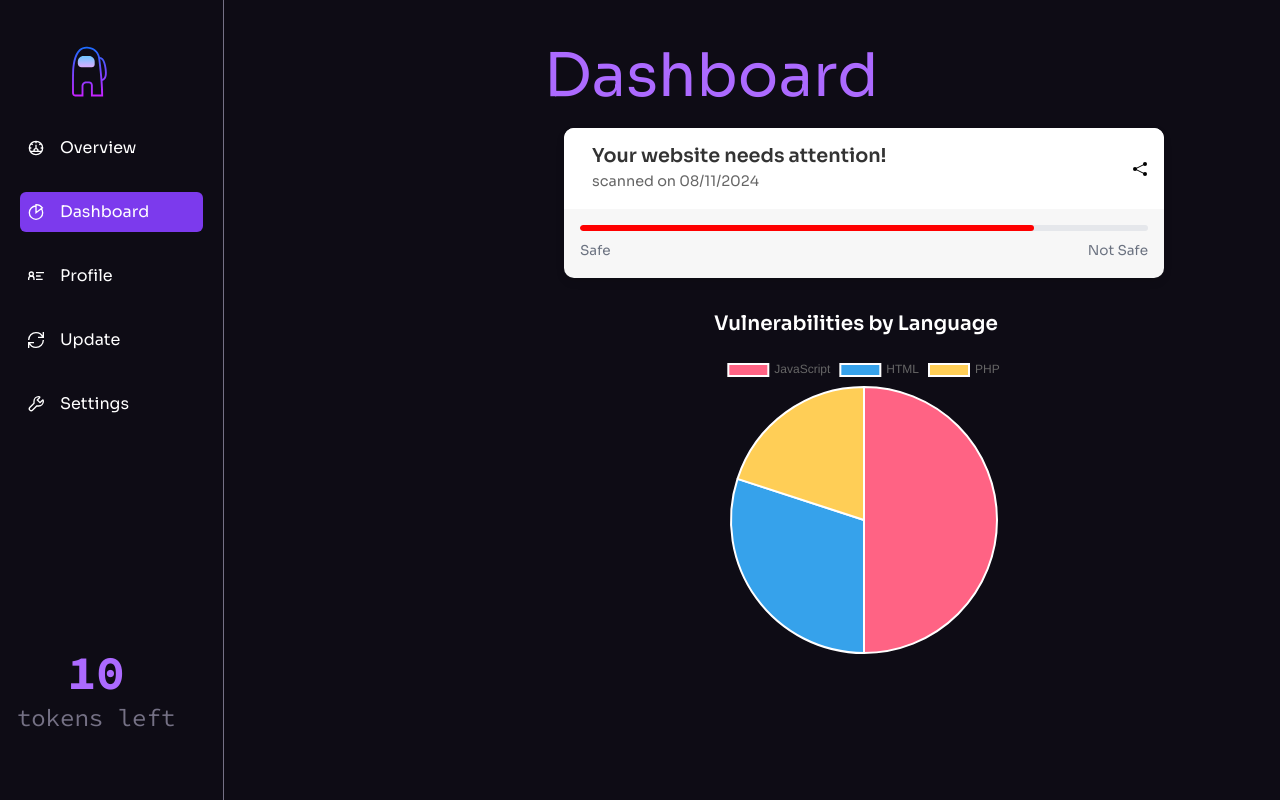
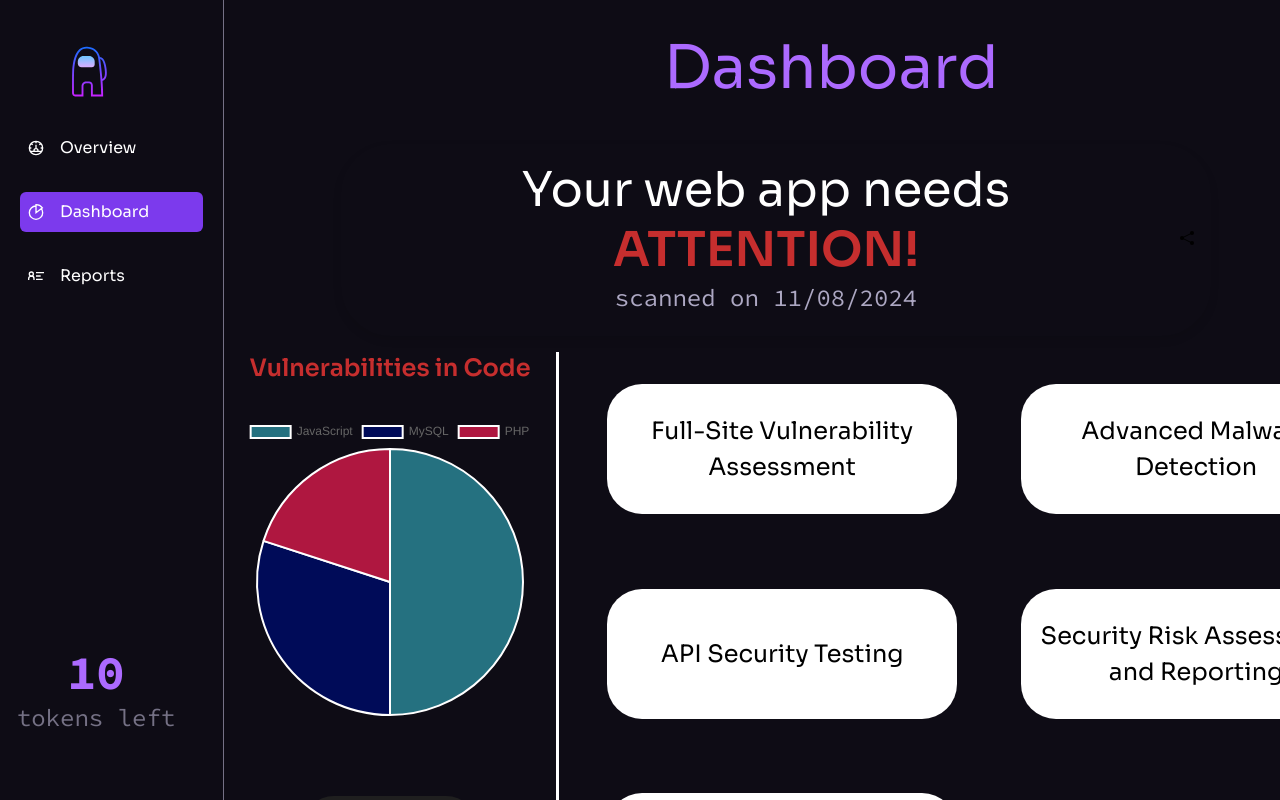
Before and after one commit to MaryemLahmer/SaaSpect_Prototype, a React (Vite) app: page /dashboard in a window 1280 px wide. Built offline with nearby package versions, Linux system fonts and the light colour scheme.

Commit message:
fix dashboard

```diff
--- a/src/App.jsx
+++ b/src/App.jsx
@@ -23,6 +23,7 @@ const App = () => {
           />
           <Route path="/scan" element={<Scan />} />
           <Route path="/dashboard" element={<Dashboard />} />
+          <Route path="/report" element={<Dashboard />} />
         </Routes>
       </div>
     </div>
--- /dev/null
+++ b/src/components/DashboardContainer.jsx
@@ -0,0 +1,39 @@
+import React from "react";
+import PieChart from "./PieChart";
+import ResultCard from "./ResultCard";
+import { scanResults } from "../constants";
+import ScanButton from "./ScanButton";
+const DashboardContainer = () => {
+  return (
+    <div className=" w-full h-full p-[1rem]  flex flex-row">
+      {/* Left Spacer */}
+      <div className="flex-grow flex-col items-center justify-center h-full">
+        <div>
+          <PieChart />
+        </div>
+        <div className="flex justify-center">
+          <ScanButton text="Full Report" to="/report" />
+        </div>
+      </div>
+
+      {/* Divider */}
+      <div className="bg-n-1 w-[0.2rem] h-full ml-[1rem]"></div>
+
+      {/* Main Content Area */}
+      <div className=" w-[73%] h-full flex flex-wrap mt-8 gap-[4rem]  overflow-hidden ml-[3rem] ">
+        {scanResults.map((result) => (
+          <ResultCard
+            key={result.id}
+            severity={result.severity}
+            mainTitle={result.title}
+            subtitle={result.text}
+            details={result.details}
+            recommendation={result.recommendation}
+          />
+        ))}
+      </div>
+    </div>
+  );
+};
+
+export default DashboardContainer;
--- a/src/components/DashboardTitle.jsx
+++ b/src/components/DashboardTitle.jsx
@@ -2,11 +2,8 @@ import React from "react";
 import { BackgroundCircles } from "./design/Hero";
 const DashboardTitle = () => {
   return (
-    <div className="h-[4rem] ml-[10rem]">
-
-      <h1 className="h1 ml-[7.5rem] mt-[0rem] text-color-1 font-medium">
-        Dashboard
-      </h1>
+    <div className="h-[4rem] ml-[20rem] mt-[2rem]">
+      <h1 className="h1 ml-[7.5rem]  text-color-1 font-medium">Dashboard</h1>
     </div>
   );
 };
--- a/src/components/PieChart.jsx
+++ b/src/components/PieChart.jsx
@@ -1,7 +1,7 @@
 // PieChart.jsx
-import React from 'react';
-import { Pie } from 'react-chartjs-2';
-import { Chart as ChartJS, ArcElement, Tooltip, Legend } from 'chart.js';
+import React from "react";
+import { Pie } from "react-chartjs-2";
+import { Chart as ChartJS, ArcElement, Tooltip, Legend } from "chart.js";
 
 // Register the required components for Chart.js
 ChartJS.register(ArcElement, Tooltip, Legend);
@@ -9,20 +9,25 @@ ChartJS.register(ArcElement, Tooltip, Legend);
 const PieChart = () => {
   // Data for the Pie Chart
   const data = {
-    labels: ['JavaScript', 'HTML', 'PHP'],
+    labels: ["JavaScript", "MySQL", "PHP"],
     datasets: [
       {
-        label: 'Vulnerabilities by Language',
+        label: "Vulnerabilities by Language",
         data: [50, 30, 20], // Values for JavaScript, HTML, PHP
-        backgroundColor: ['#FF6384', '#36A2EB', '#FFCE56'], // Colors for each slice
-        hoverBackgroundColor: ['#FF5B7E', '#4D96D6', '#FFD45F'], // Hover colors
+        backgroundColor: ["#257180", "#000B58", "#AF1740"], // Colors for each slice
+        hoverBackgroundColor: ["#257180", "#000B58", "#AF1740"], // Hover colors
       },
     ],
   };
 
   return (
-    <div className="pie-chart-container mb-16">
-      <h3 className="text-xl font-semibold text-white mb-4">Vulnerabilities by Language</h3>
+    <div className="pie-chart-container mb-[5rem]">
+      <h3
+        className="text-2xl font-semibold  mb-[2rem] text-center"
+        style={{ color: "#c62e2e" }}
+      >
+        Vulnerabilities in Code
+      </h3>
       <Pie data={data} />
     </div>
   );
--- a/src/components/ResultCard.jsx
+++ b/src/components/ResultCard.jsx
@@ -1,40 +1,55 @@
-import React from 'react';
-import styled from 'styled-components';
+import React from "react";
+import styled from "styled-components";
 
-const ResultCard = ({ severity, mainTitle, subtitle, details, recommendation }) => {
+function getSeverityColor(severity) {
+  switch (severity) {
+    case "critical":
+      return "bg-red-500 hover:bg-red-400";
+    case "high":
+      return "bg-orange-500 hover:bg-red-500";
+    case "medium":
+      return "bg-yellow-500 hover:bg-yellow-500";
+    case "low":
+      return "bg-green-500 hover:bg-green-600";
+    case "inexistant":
+    default:
+      return "bg-gray-300 hover:bg-gray-400";
+  }
+}
+
+const ResultCard = ({
+  severity,
+  mainTitle,
+  subtitle,
+  details,
+  recommendation,
+}) => {
   return (
     <CardWrapper severity={severity}>
-            <div className="cardm">
-                <div className="card">
-                    <div className="main">{mainTitle}</div>
-                    <div className="mainsub">{subtitle}</div>
+      <div className="cardm ">
+        <div
+          className={`card bg-white hover:bg-${getSeverityColor(
+            severity
+          )} transition duration-300`}
+        >
+          <h5 className="main h5 text-center">{mainTitle}</h5>
         </div>
-                <div className="card2">
+        <div className="card2 text-center bg-n-1">
           <div className="upper">
             <div className="description">
-                            <div className="descriptiontext"><b>Details: </b>
-                                <br />{details}</div>
+              <div className="descriptiontext">{details}</div>
             </div>
           </div>
           <div className="lower">
             <div className="recommendation">
-                            <div className="recommendationtext">
-                                <b>Recommendation: </b> <br />{recommendation}</div>
+              <div className="recommendationtext">{recommendation}</div>
             </div>
-                        <div className="card3">
-                            {severity === 'high' ? 'High Risk' :
-                            severity === 'medium' ? 'Medium Risk' :
-                            severity === 'low' ? 'Low Risk' :
-                            severity === 'inexistant' ? 'No Risk' :
-                            ''}
-                        </div>
-
           </div>
         </div>
       </div>
     </CardWrapper>
   );
-}
+};
 
 const CardWrapper = styled.div`
   .cardm {
@@ -44,21 +59,19 @@ const CardWrapper = styled.div`
   }
 
   .card {
-    position: relative;
-    width: 300px;
+    display: flex;
+    align-items: center;
+    justify-content: center;
+    width: 350px;
     height: 130px;
-    border-radius: 25px;
-    background: whitesmoke;
+    border-radius: 35px;
     color: black;
     z-index: 2;
-    transition: .4s ease-in-out;
+    transition: 0.4s ease-in-out;
   }
 
   .main {
-    font-size: 1.5em;
     position: relative;
-    top: 0.6em;
-    left: 0.5em;
   }
 
   .mainsub {
@@ -72,23 +85,23 @@ const CardWrapper = styled.div`
     position: absolute;
     display: flex;
     flex-direction: row;
-    width: 280px;
+    width: 300px;
     height: 130px;
     border-radius: 35px;
-    background: white;
     z-index: -1;
-    transition: .4s ease-in-out;
+    transition: 0.4s ease-in-out;
   }
 
   .card:hover {
-    background-color: #FFE87C;
     cursor: pointer;
+    z-index: 2;
   }
 
   .card:hover + .card2 {
-    height: 300px;
-    border-bottom-left-radius: 0px;
-    border-bottom-right-radius: 0px;
+    height: 280px;
+    border-bottom-left-radius: 25px;
+    border-bottom-right-radius: 25px;
+    z-index: 1;
   }
 
   .card:hover + .card2 .lower {
@@ -107,17 +120,16 @@ const CardWrapper = styled.div`
 
   .descriptiontext {
     position: relative;
-    left: 0.3em;
-    top: 0.2em;
-    font-size: 0.75em;
-    padding-right: 4em;
+    font-size: 1rem;
+    padding-left: 0rem;
+    padding-right: 2.5rem;
   }
 
   .recommendationtext {
     position: relative;
     left: -1.5em;
     top: -0.8em;
-    font-size: 1.15em;
+    font-size: 1rem;
   }
 
   .lower {
@@ -130,7 +142,7 @@ const CardWrapper = styled.div`
     top: 1em;
     margin-top: 0.7em;
     font-size: 0.7em;
-    transition: .4s ease-in-out;
+    transition: 0.4s ease-in-out;
   }
 
   .card3 {
@@ -139,19 +151,24 @@ const CardWrapper = styled.div`
     flex-direction: row;
     justify-content: center;
     align-items: center;
-    width: 280px;
-    height: 30px;
+    width: 300px;
+    height: 20px;
     top: 4.7em;
     left: -2.4em;
     font-size: 1.24em;
     border-bottom-left-radius: 35px;
     border-bottom-right-radius: 35px;
     background: ${({ severity }) =>
-    severity === 'high' ? 'red' :
-    severity === 'medium' ? 'orange' :
-    severity === 'low' ? 'yellow' :
-    severity === 'inexistant' ? 'green' : 'gray'};
-    transition: .4s ease-in-out;
+      severity === "high"
+        ? "red"
+        : severity === "medium"
+        ? "orange"
+        : severity === "low"
+        ? "yellow"
+        : severity === "inexistant"
+        ? "green"
+        : "gray"};
+    transition: 0.4s ease-in-out;
   }
 `;
 
--- a/src/components/ScoreCard.jsx
+++ b/src/components/ScoreCard.jsx
@@ -1,15 +1,21 @@
-import React from 'react';
-import styled from 'styled-components';
+import React from "react";
+import styled from "styled-components";
 
 const ScoreCard = () => {
   return (
     <StyledWrapper>
-      <div className="score-card">
+      <div className="score-card border-4">
         <div className="card-header">
           <div className="track-info">
-            <div className="track-details">
-              <span className="track-title">Your website needs attention!</span>
-              <p className="track-artist">scanned on 08/11/2024</p>
+            <div className="track-details  text-center">
+              <h2 className="text-center h2">
+                Your web app needs
+                <span style={{ color: "#c62e2e" }} className="font-bold">
+                  {" "}
+                  ATTENTION!
+                </span>
+              </h2>
+              <h5 className="h5 font-code text-n-3">scanned on 11/08/2024</h5>
             </div>
           </div>
           <div className="card-icons">
@@ -32,20 +38,32 @@ const ScoreCard = () => {
                 />
                 <path
                   d="M 13,3 3,8 13,13"
-              style={{ fill: "none", stroke: "#000000", strokeWidth: "1px" }}
+                  style={{
+                    fill: "none",
+                    stroke: "#000000",
+                    strokeWidth: "1px",
+                  }}
                   transform="translate(0,1036.3622)"
                 />
               </g>
             </svg>
-
           </div>
         </div>
         <div className="progress-container">
-          <div className="progress-bar" />
+          <div class="loaderBar"></div>
         </div>
-        <div className="progress-time">
-          <span>Safe</span>
-          <span>Not Safe</span>
+        <div className="progress-time font-code ">
+          {"NOT SAFE".split("").map((letter, index) => (
+            <span
+              key={index}
+              className={` opacity-0 animate-fadeIn " ${
+                letter === " " ? "w-[1rem]" : ""
+              }`}
+              style={{ animationDelay: `${index * 0.5}s`, color: "#c62e2e" }}
+            >
+              {letter === " " ? "\u00A0" : letter}
+            </span>
+          ))}
         </div>
       </div>
     </StyledWrapper>
@@ -53,42 +71,89 @@ const ScoreCard = () => {
 };
 
 const StyledWrapper = styled.div`
-  margin-bottom: 2rem;
+  margin-bottom: 0rem;
   display: flex;
   justify-content: center;
 
-  .score-card {
+  .loaderBar {
     width: 100%;
-    max-width: 600px;
-    height: 150px;
-    background-color: #f7f7f7;
-    box-shadow: 0 4px 8px rgba(0, 0, 0, 0.1);
+    height: 100%;
     border-radius: 10px;
+    background-color: #212121;
+    box-shadow: #ffff -2px 2px 4px 0px inset;
+    position: relative;
     overflow: hidden;
-    transition: transform 0.3s ease;
-    cursor: pointer;
   }
 
-  .score-card:hover {
-    transform: translateY(-5px);
+  .loaderBar::before {
+    content: "";
+    position: absolute;
+    top: 0;
+    left: 0;
+    height: 100%;
+    border-radius: 5px;
+    background: #4caf50; /* Start with green */
+    animation: fillProgress 2.5s ease-in-out;
+    animation-fill-mode: forwards;
   }
 
-  /* Existing styles for the score card content */
+  @keyframes fillProgress {
+    0% {
+      width: 0;
+      background-color: #387f39; /* Green */
+    }
+    15% {
+      width: 15%;
+      background-color: #bedc74; /* Light green */
+    }
+    33% {
+      width: 33.333%;
+      background-color: #f6e96b; /* Yellow */
+    }
+    53% {
+      width: 53%;
+      background-color: #ffb22c; /* Orange */
+    }
+    76% {
+      width: 76%;
+      background-color: #ee4e4e; /* Light red */
+    }
+    100% {
+      width: 89%;
+      background-color: #c62e2e; /* Red */
+    }
+  }
+
+  .score-card {
+    margin-top: 3rem;
+    width: 68%;
+    height: 12rem;
+    box-shadow: 0 4px 8px rgba(0, 0, 0, 0.1);
+    border-radius: 50px;
+    overflow: hidden;
+    margin-left: -11rem;
+    border: red;
+  }
+
   .card-header {
+    width: 100%;
     display: flex;
     justify-content: space-between;
     align-items: center;
-    padding: 16px;
-    background-color: #fff;
+    padding: 1rem;
   }
 
   .track-info {
     display: flex;
     align-items: center;
+    width: 100%;
   }
 
   .track-details {
+    width: 100%;
     margin-left: 12px;
+    justify-content: center;
+    align-items: center;
   }
 
   .track-title {
@@ -111,30 +176,17 @@ const StyledWrapper = styled.div`
   .progress-container {
     position: relative;
     margin: 16px 16px 8px 16px;
-    height: 6px;
-    background-color: #e5e7eb;
+    height: 15px;
     border-radius: 3px;
     overflow: hidden;
   }
 
-  .progress-bar {
-    position: absolute;
-    top: 0;
-    left: 0;
-    height: 100%;
-    width: 80%;
-    background-color: #ff0000;
-    border-radius: 3px;
-  }
-
   .progress-time {
     display: flex;
-    justify-content: space-between;
-    padding: 0 16px 16px 16px;
-    font-size: 0.85rem;
-    color: #6b7280;
+    justify-content: end;
+    font-size: 1.2rem;
+    margin-right: 2rem;
   }
 `;
 
-
 export default ScoreCard;
--- a/src/components/Sidebar.jsx
+++ b/src/components/Sidebar.jsx
@@ -21,9 +21,7 @@ const SidebarContent = () => {
       <div className="flex flex-col gap-[1.5rem] mt-[2rem]  ">
         <SidebarItem icon={<GrDashboard />} label="Overview" to="/overview" />
         <SidebarItem icon={<GrAnalytics />} label="Dashboard" to="/dashboard" />
-        <SidebarItem icon={<GrContactInfo />} label="Profile" to="/Profile" />
-        <SidebarItem icon={<GrUpdate />} label="Update" to="/update" />
-        <SidebarItem icon={<GrConfigure />} label="Settings" to="/settings" />
+        <SidebarItem icon={<GrContactInfo />} label="Reports" to="/report" />
       </div>
     </div>
   );
--- a/src/constants/index.js
+++ b/src/constants/index.js
@@ -67,7 +67,7 @@ export const services = [
   },
 ];
 
-export const scannedServices = [
+export const scanResults = [
   {
     id: "0",
     title: "Full-Site Vulnerability Assessment",
@@ -77,6 +77,9 @@ export const scannedServices = [
       { id: "0-2", name: "Cross-Site Scripting (XSS)", severity: "Medium" },
       { id: "0-3", name: "Cross-Site Request Forgery (CSRF)", severity: "Low" },
     ],
+    severity: "medium",
+    details: "The login form used in Login.jsx is vulnerable to SQL injection.",
+    recommendation: "Use parameterized queries to mitigate SQL injection.",
   },
   {
     id: "1",
@@ -86,6 +89,9 @@ export const scannedServices = [
       { id: "1-1", name: "Phishing Page Detected", severity: "High" },
       { id: "1-2", name: "Malicious Script Injection", severity: "Critical" },
     ],
+    details: "Malicious Script Injection.",
+    recommendation: "Implement Input Validation and Sanitization",
+    severity: "high",
   },
   {
     id: "2",
@@ -95,6 +101,9 @@ export const scannedServices = [
       { id: "2-1", name: "Broken Authentication", severity: "High" },
       { id: "2-2", name: "Excessive Data Exposure", severity: "Medium" },
     ],
+    severity: "high",
+    details: "API key is exposed to the public.",
+    recommendation: "Use environment variables to secure confidential data.",
   },
   {
     id: "3",
@@ -103,7 +112,10 @@ export const scannedServices = [
     vulnerabilities: [
       { id: "3-1", name: "Insecure Storage of Reports", severity: "Medium" },
     ],
-    backgroundUrl: "./src/assets/benefits/card-4.svg",
+    details:
+      "Sensitive or confidential reports are stored in a way that might allow unauthorized access.",
+    recommendation: "Apply Access Control and Store Encryption Keys Securely",
+    severity: "medium",
   },
   {
     id: "4",
@@ -113,5 +125,8 @@ export const scannedServices = [
       { id: "4-1", name: "Personal Data Leak Detected", severity: "Critical" },
       { id: "4-2", name: "Weak Privacy Configurations", severity: "Medium" },
     ],
+    details: "Insecure cookie attributes detected in session management.",
+    recommendation: "Set cookies with Secure and HttpOnly flags.",
+    severity: "high",
   },
 ];
--- a/src/pages/Dashboard.jsx
+++ b/src/pages/Dashboard.jsx
@@ -1,71 +1,17 @@
-import React from 'react';
-import ResultCard from '../components/ResultCard';
-import ScoreCard from '../components/ScoreCard';
-import PieChart from '../components/PieChart';
-import DashboardTitle from '../components/DashboardTitle';
+import React from "react";
+import ResultCard from "../components/ResultCard";
+import ScoreCard from "../components/ScoreCard";
+import PieChart from "../components/PieChart";
+import DashboardTitle from "../components/DashboardTitle";
 import { GrDownload } from "react-icons/gr";
+import DashboardContainer from "../components/DashboardContainer";
 
 const Dashboard = () => {
   return (
-    <div className="bg-n-8 overflow-y-auto h-screen flex flex-col fixed top-0 left-[14rem] w-full p-10">
+    <div className="bg-n-8 overflow-y-auto h-screen flex flex-col fixed top-0 left-[14rem] w-full ">
       <DashboardTitle />
-      <div className="mt-6">
-        <ScoreCard />
-      </div>
-      <div className="w-1/4 mx-auto mb-16">
-        <PieChart />
-      </div>
-      <div className="flex flex-wrap justify-center items-start gap-4 mt-16">
-        <div className="flex flex-row gap-4 mb-16">
-          <ResultCard
-            severity="high"
-            mainTitle="API Security Testing"
-            subtitle="1 critical vulnerability detected"
-            details="API key is exposed to the public."
-            recommendation="Use environment variables to secure confidential data."
-          />
-          <ResultCard
-            severity="medium"
-            mainTitle="Full-Site Vulnerability Assessment"
-            subtitle="1 moderate vulnerability detected"
-            details="The login form used in Login.jsx is vulnerable to SQL injection."
-            recommendation="Use parameterized queries to mitigate SQL injection."
-          />
-          <ResultCard
-            severity="low"
-            mainTitle="Data Privacy and Compliance Scanning"
-            subtitle="1 minor vulnerability detected"
-            details="Insecure cookie attributes detected in session management."
-            recommendation="Set cookies with Secure and HttpOnly flags."
-          />
-        </div>
-
-        {/* Second Row of Cards */}
-        <div className="flex flex-row gap-4 mt-16">
-          <ResultCard
-            severity="inexistant"
-            mainTitle="Advanced Malware Detection"
-            subtitle="No vulnerabilities detected"
-            details="Nothing to see here! Everything is squeaky clean."
-            recommendation="Keep doing what you're doing — it's working!"
-          />
-          <ResultCard
-            severity="inexistant"
-            mainTitle="System Health Check"
-            subtitle="No vulnerabilities detected"
-            details="Nothing to see here! Everything is squeaky clean."
-            recommendation="Keep doing what you're doing — it's working!"
-          />
-        </div>
-      </div>
-
-      {/* Download Report Button */}
-      <div className="flex justify-center mt-20">
-        <button className="flex items-center gap-2 px-6 py-3 bg-violet-600 text-white font-semibold rounded-lg shadow-lg transform transition-all duration-300 hover:bg-violet-700 hover:shadow-violet-500/50 hover:scale-105 focus:outline-none focus:ring-4 focus:ring-violet-300 glow-effect">
-          <GrDownload />
-          Download Report
-        </button>
-      </div>
+      <ScoreCard />
+      <DashboardContainer />
     </div>
   );
 };
--- a/src/pages/Scan.jsx
+++ b/src/pages/Scan.jsx
@@ -1,10 +1,8 @@
 import React, { useState, useEffect } from "react";
-import { BackgroundCircles } from "../components/design/Hero";
 import "../App.css";
 import check from "../assets/check.png";
 import arrow from "../assets/arrow.png";
 import Loader from "../components/Loader";
-import { scannedServices } from "../constants";
 import ScanButton from "../components/ScanButton";
 const scanResults = [
   {
@@ -109,6 +107,7 @@ const Scan = () => {
       return () => clearTimeout(timeout); // Clean up timeout
     }
   }, [isFinalStep]);
+
   return (
     <div className="bg-n-8 overflow-y-auto h-screen flex flex-col fixed top-0 left-[14rem] w-full">
       <div className="h-[4rem] ml-[11rem] ">
@@ -206,7 +205,7 @@ const Scan = () => {
         )}
         {isFinalStep && !isLoaderVisible && (
           <div className="w-[full] h-[4rem] mt-[1rem]">
-            <ScanButton text="Done" to="/Profile" />
+            <ScanButton text="Done" to="/dashboard" />
           </div>
         )}
 
```
Lines whose indentation alone changed are shown as unchanged.
